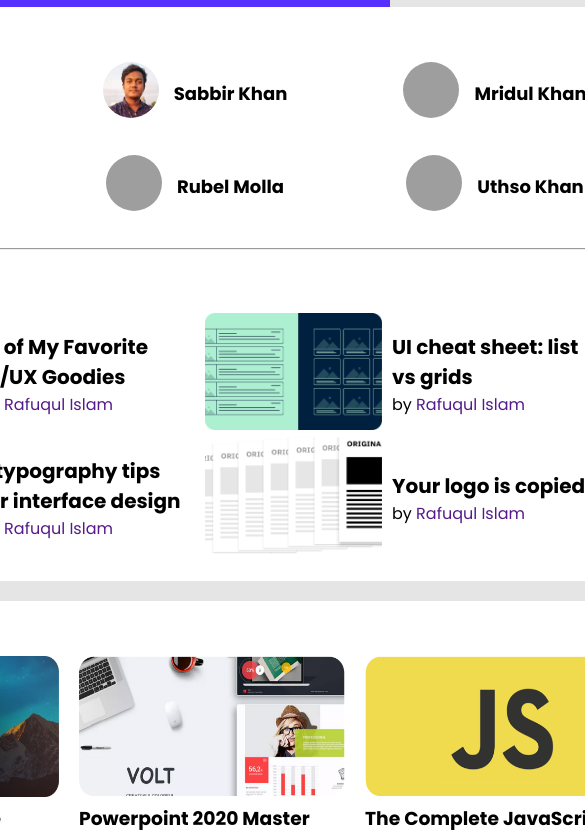
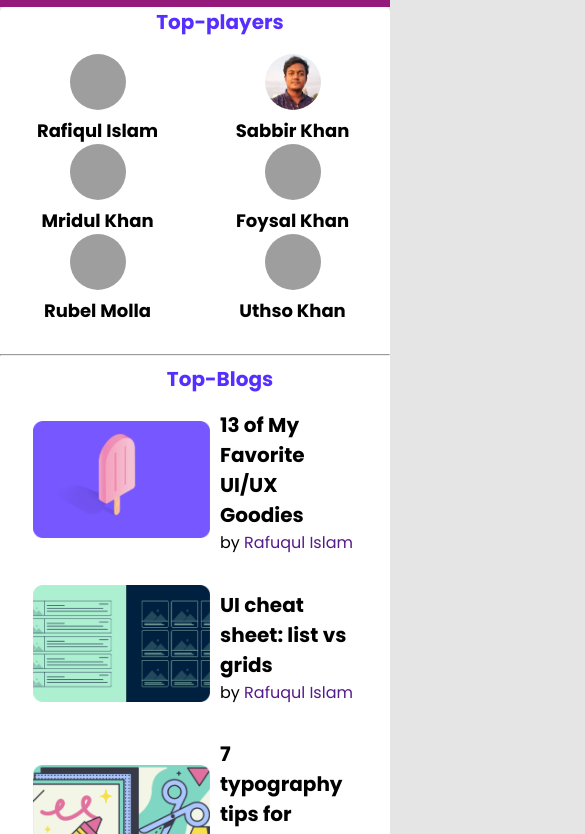
Before and after one commit to Rafi7082/asignment-2, a plain HTML site: page index.html in a window 390 px wide. Shown: the part 88-922 px from the top of the page, 585 px wide, since content can reach past the window. Drawn offline with Linux system fonts and the light colour scheme; grey boxes are pictures that could not be loaded.

Commit message:
fourth-commit

```diff
--- a/style.css
+++ b/style.css
@@ -183,3 +183,63 @@ section {
     width: 253px;
     justify-content: space-between;
 }
+
+@media only screen and (max-width:688px) {
+
+    .main-head {
+
+        width: 100%;
+        background-color: rgba(205, 7, 7, 0.529);
+        padding: 0;
+        justify-content: center;
+
+
+    }
+
+    .main-head a {
+        font-size: 17px;
+    }
+
+    .container {
+        width: 100%;
+        padding: 0;
+    }
+
+    .player {
+        flex-direction: column;
+        margin: 0;
+        padding: 0;
+    }
+
+    .players {
+        display: grid;
+        grid-template-columns: repeat(2, 1fr);
+        grid-row-gap: 0;
+        grid-column-gap: 0;
+    }
+
+    .player-name h2 {
+        font-size: 18px;
+        margin: 0;
+    }
+
+    .top-name {
+        text-align: center;
+        font-size: 20px;
+    }
+
+    .blogs {
+
+        grid-template-columns: repeat(1, 1fr);
+        grid-row-gap: 30px;
+        grid-column-gap: 0;
+    }
+
+    .courses {
+        grid-template-columns: repeat(1, 1fr);
+        grid-column-gap: 0;
+        grid-row-gap: 20px;
+        justify-items: center;
+    }
+
+}
```
